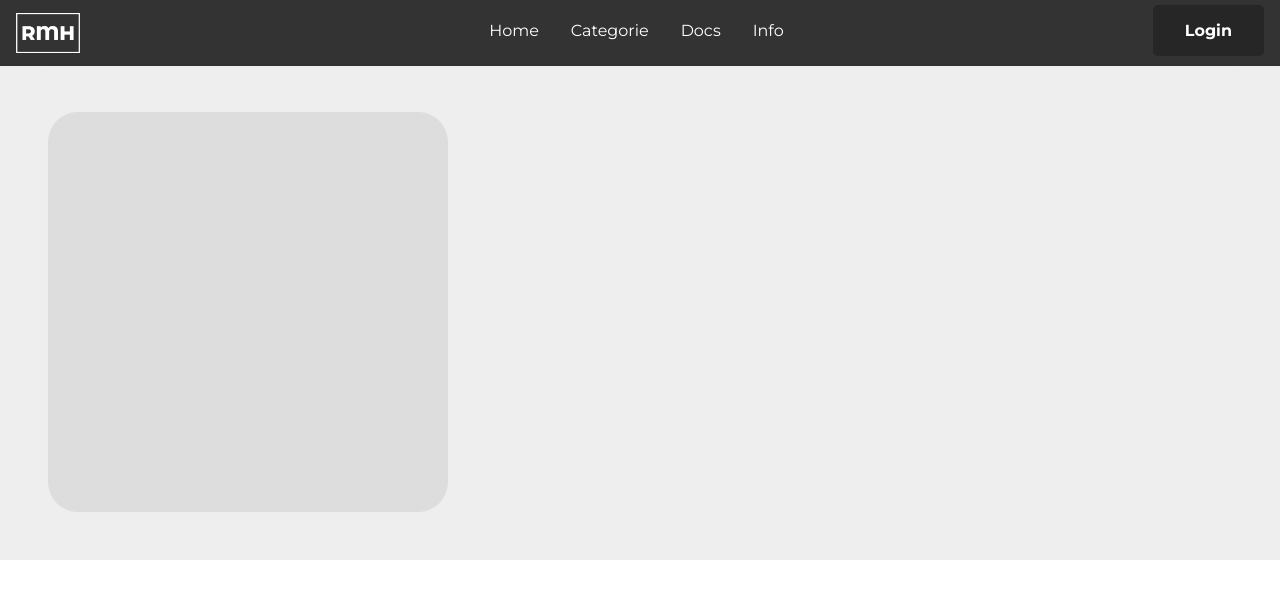
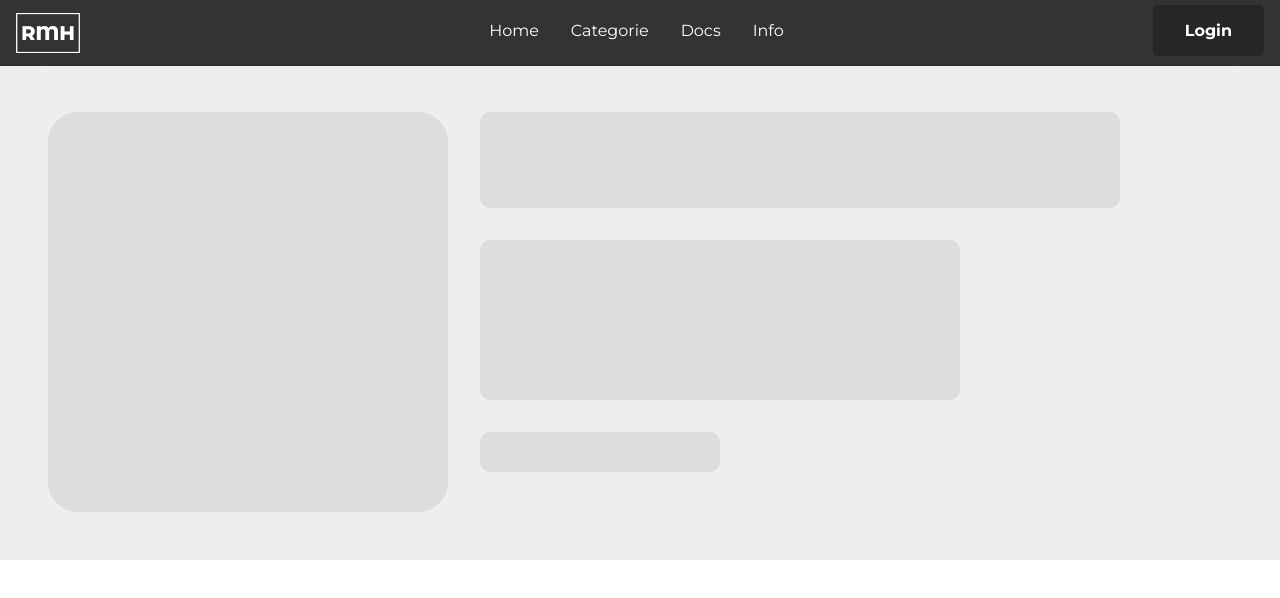
Before and after one commit to roysmanfo/RMHub, a React (Create React App) app: page /profile in a window 1280 px wide. Shown: the top 598 px of the page. Built offline with nearby package versions, Linux system fonts and the light colour scheme; no server answers.

Commit message:
Placeholders

```diff
--- a/src/css/profile/profile.css
+++ b/src/css/profile/profile.css
@@ -20,4 +20,14 @@ main.x-center {
 .profile-banner {
   background: #eee;
   width: 100%;
+  display: flex;
+}
+
+.user-info {
+  display: flex;
+  flex-direction: column;
+  justify-content: flex-start;
+  margin-inline: 2rem;
+  height: 25rem;
+  gap: 2rem;
 }/*# sourceMappingURL=profile.css.map */
--- a/src/css/profile/profile.scss
+++ b/src/css/profile/profile.scss
@@ -16,4 +16,13 @@ main.x-center{
 .profile-banner{
     background: #eee;
     width: 100%;
+    display: flex;
 }
+.user-info{
+    display: flex;
+    flex-direction: column;
+    justify-content: flex-start;
+    margin-inline: 2rem;
+    height: 25rem;
+    gap: 2rem;
+}
--- a/src/pages/Profile.tsx
+++ b/src/pages/Profile.tsx
@@ -15,7 +15,11 @@ export default function Profile() {
             <main className='column no-overflow' style={{ paddingTop: "4rem" }}>
                 <section className='profile-banner' style={{ padding: "3rem" }}>
                     <div className="profile-pic"></div>
-
+                    <section className="user-info">
+                        <div className="username" style={{ height: "6rem", width: "40rem", background: "#ddd", borderRadius: "10px" }}></div>
+                        <div className="bio" style={{ height: "10rem", width: "30rem", background: "#ddd", borderRadius: "10px" }}></div>
+                        <div className="mood" style={{ height: "2.5rem", width: "15rem", background: "#ddd", borderRadius: "10px" }}></div>
+                    </section>
                 </section>
 
                 {/* <div>
```
Also changed, not shown: 1 other file (tests, documents, lock files or other folders).
